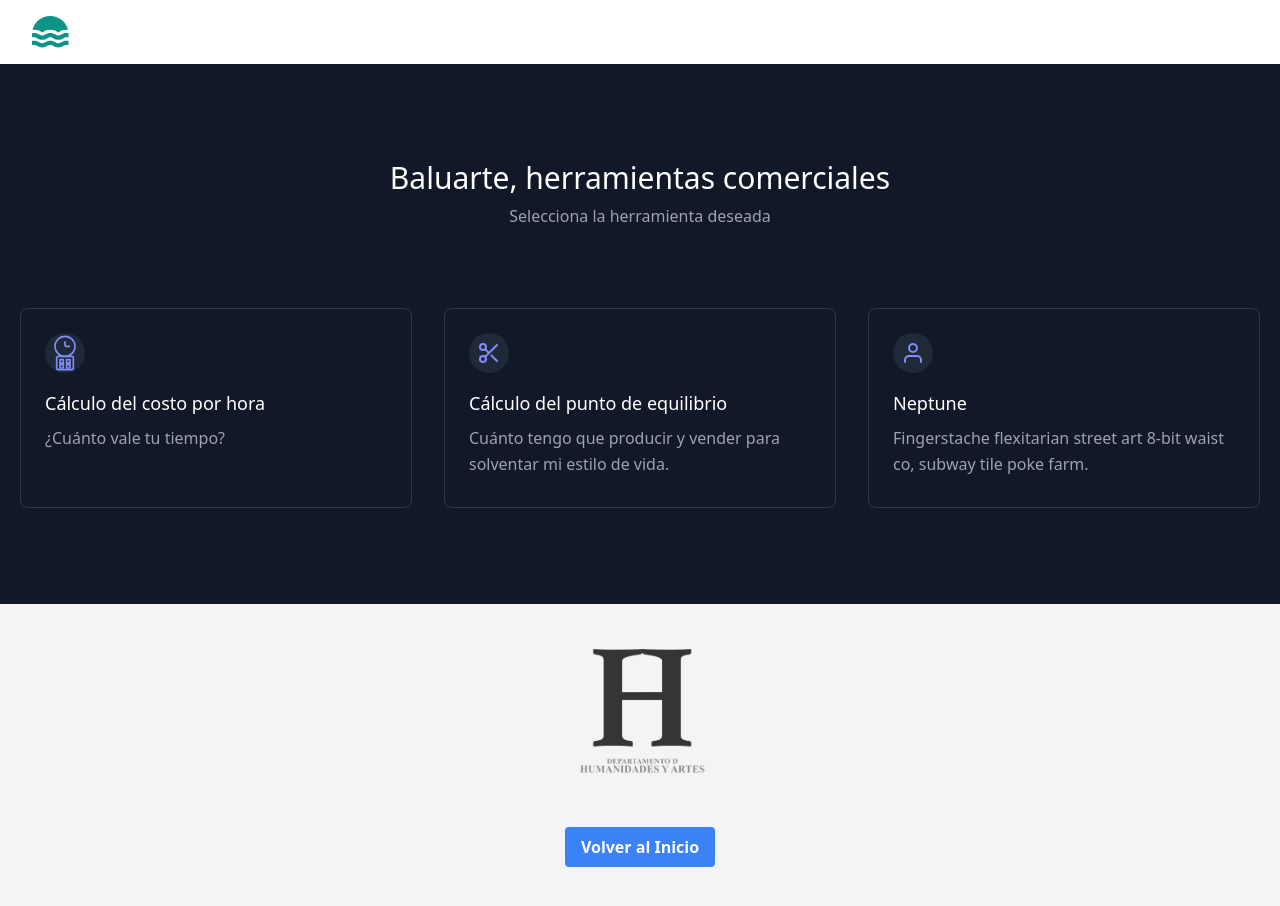
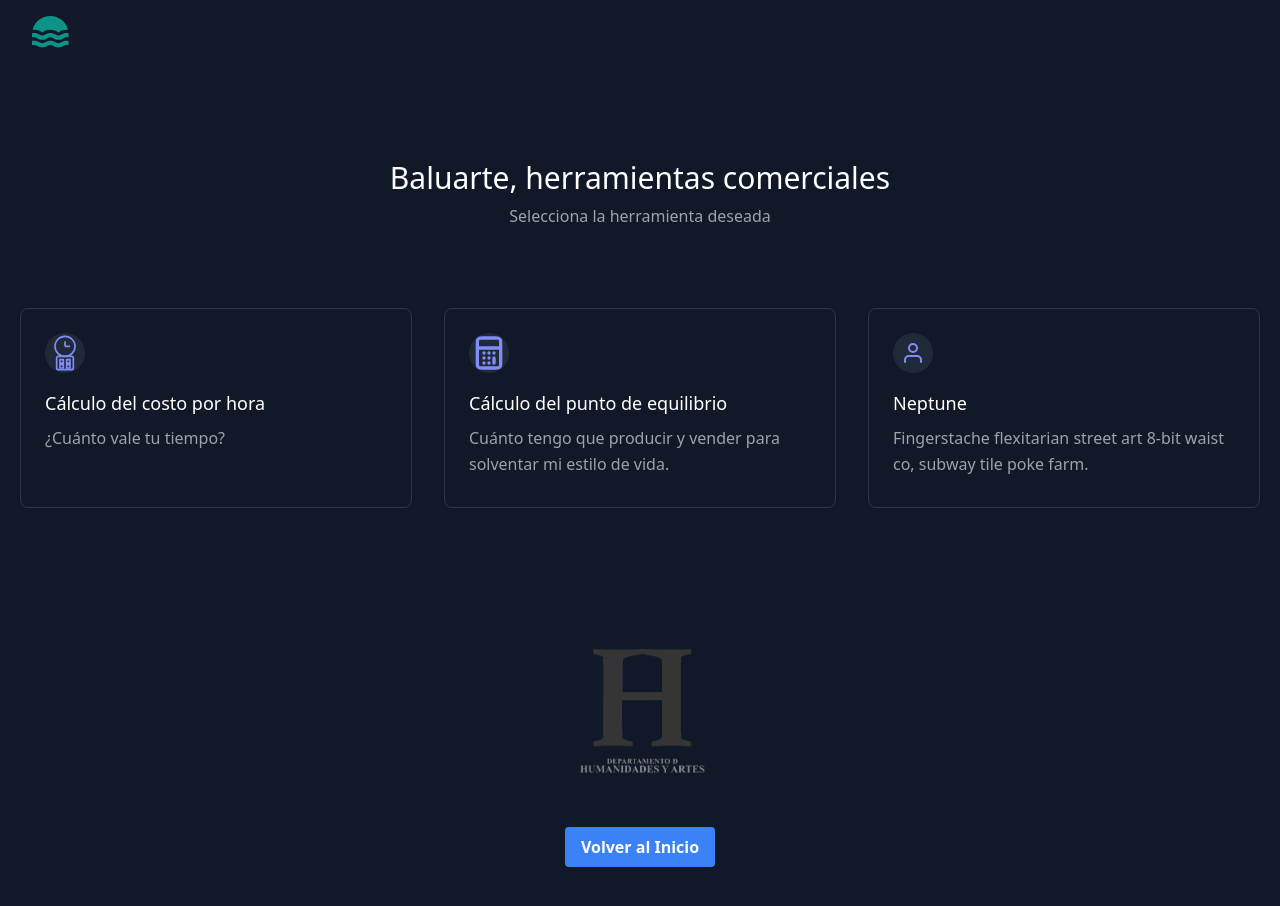
Before and after one commit to ICCOCUT/social-service, a Next.js app: page / in a window 1280 px wide. Built offline with nearby package versions, Linux system fonts and the light colour scheme.

Commit message:
temporal commit

```diff
--- a/src/pages/components/Content.jsx
+++ b/src/pages/components/Content.jsx
@@ -35,22 +35,23 @@ export default function Content() {
                                  style={{minHeight: '200px'}}>
                                 <div
                                     className="w-10 h-10 inline-flex items-center justify-center rounded-full bg-gray-800 text-indigo-400 mb-4">
-                                    <svg fill="none" stroke="currentColor" strokeLinecap="round" strokeLinejoin="round"
-                                         strokeWidth="2" className="w-6 h-6" viewBox="0 0 24 24">
-                                        <circle cx="6" cy="6" r="3"></circle>
-                                        <circle cx="6" cy="18" r="3"></circle>
-                                        <path d="M20 4L8.12 15.88M14.47 14.48L20 20M8.12 8.12L12 12"></path>
+                                    <svg fill="none" stroke="currentColor" viewBox="0 0 24 24"
+                                         xmlns="http://www.w3.org/2000/svg">
+                                        <path
+                                            d="M5 9h14m-4 9v-3m-6 3h.01M12 18h.01M12 15h.01M9 15h.01M15 12h.01M12 12h.01M9 12h.01m-.81 9h7.6c1.12 0 1.68 0 2.108-.218a2 2 0 0 0 .874-.874C19 19.48 19 18.92 19 17.8V6.2c0-1.12 0-1.68-.218-2.108a2 2 0 0 0-.874-.874C17.48 3 16.92 3 15.8 3H8.2c-1.12 0-1.68 0-2.108.218a2 2 0 0 0-.874.874C5 4.52 5 5.08 5 6.2v11.6c0 1.12 0 1.68.218 2.108a2 2 0 0 0 .874.874C6.52 21 7.08 21 8.2 21"
+                                            strokeWidth="2" strokeLinecap="round" strokeLinejoin="round"/>
                                     </svg>
                                 </div>
                                 <h2 className="text-lg text-white font-medium title-font mb-2">Cálculo del punto de
                                     equilibrio</h2>
-                                <p className="leading-relaxed text-base flex-grow">Cuánto tengo que producir y vender para
+                                <p className="leading-relaxed text-base flex-grow">Cuánto tengo que producir y vender
+                                    para
                                     solventar mi estilo de vida.</p>
                             </div>
                         </Link>
                     </div>
                     <div className="xl:w-1/3 md:w-1/2 p-4 flex flex-col">
-                        <div className="border border-gray-700 border-opacity-75 p-6 rounded-lg flex-grow"
+                    <div className="border border-gray-700 border-opacity-75 p-6 rounded-lg flex-grow"
                              style={{minHeight: '200px'}}>
                             <div
                                 className="w-10 h-10 inline-flex items-center justify-center rounded-full bg-gray-800 text-indigo-400 mb-4">
--- a/src/pages/components/Footer.jsx
+++ b/src/pages/components/Footer.jsx
@@ -4,9 +4,9 @@ import Image from "next/image";
 
 export default function Footer() {
     return (
-        <footer className="bg-gray-100 dark:bg-gray-900">
+        <footer className="bg-gray-900">
             <div className="mx-auto max-w-5xl px-4 py-10 sm:px-6 lg:px-8">
-                <div className="flex justify-center text-teal-600 dark:text-teal-300 space-x-8">
+                <div className="flex justify-center text-teal-300 space-x-8">
                     {/*<Image src="/images/Logotipos/CUT.png" alt="Cut logo" width={300} height={100} />*/}
                     <Image src="/images/Logotipos/DHA.png" alt="DHA logo" width={150} height={100} />
                     {/*<Image src="/images/Logotipos/UDG.png" alt="UDG logo" width={300} height={100} />*/}
--- a/src/pages/components/header.jsx
+++ b/src/pages/components/header.jsx
@@ -2,11 +2,11 @@ import Link from "next/link";
 
 export default function Header() {
     return (
-        <header className="bg-white dark:bg-gray-900">
+        <header className="bg-gray-900">
             <div className="mx-auto max-w-screen-xl px-4 sm:px-6 lg:px-8">
                 <div className="flex h-16 items-center justify-between">
                     <div className="md:flex md:items-center md:gap-12">
-                        <Link className="block text-teal-600 dark:text-teal-600" href="/">
+                        <Link className="block text-teal-600" href="/">
                             <span className="sr-only">Home</span>
                             <svg className="h-8" viewBox="0 0 28 24" fill="none" xmlns="http://www.w3.org/2000/svg">
                                 <path
```
